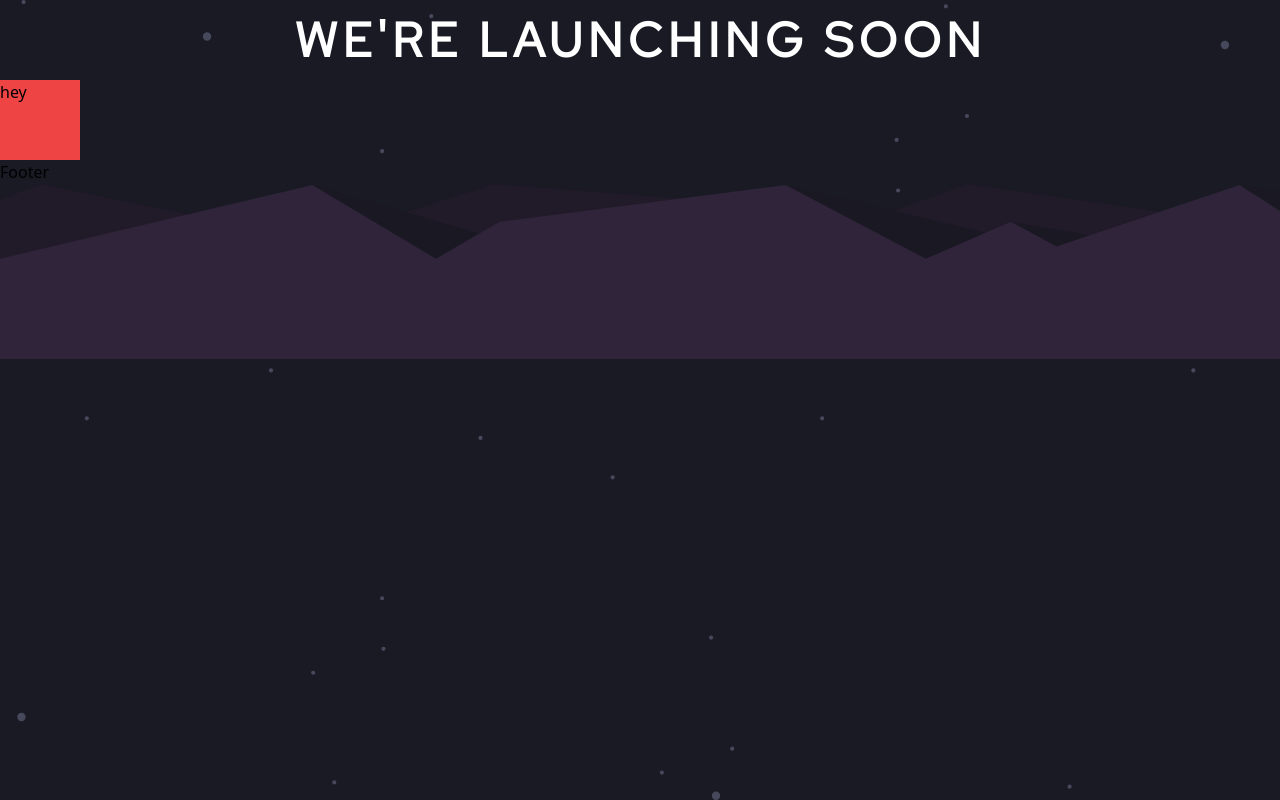
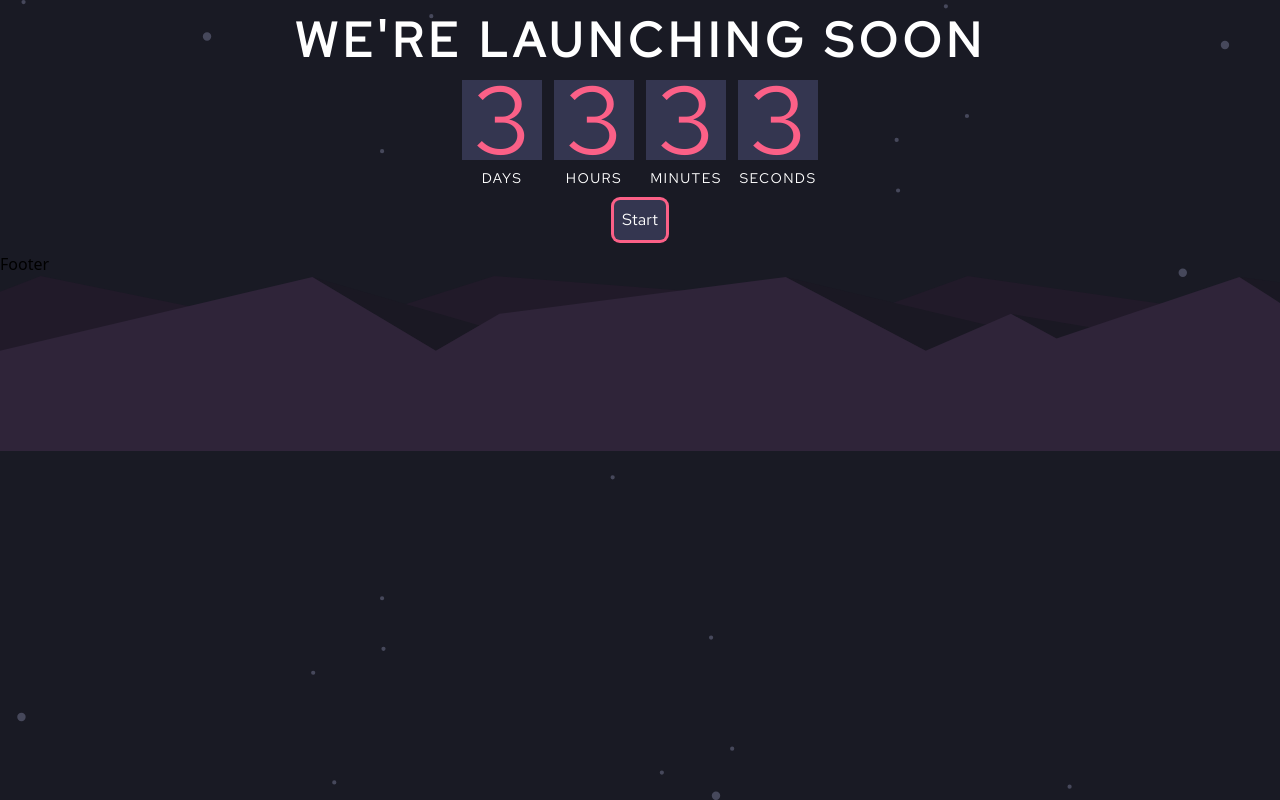
Before and after one commit to ABKodes/countdown-timer, a React (Vite) app: page / in a window 1280 px wide. Built offline with nearby package versions, Linux system fonts and the light colour scheme.

Commit message:
setting up the work environment

```diff
--- a/src/components/Countdown.jsx
+++ b/src/components/Countdown.jsx
@@ -1,13 +1,54 @@
 function Countdown() {
   return (
-    <div className="relative">
-  <div className="bg-blue-500 h-20 w-20 relative">
-    <div className="absolute left-0 top-1/2 w-full h-0.5 bg-white"></div>
-  </div>
-  <div className="absolute top-0 left-0 bg-red-500 h-20 w-20">hey</div>
-</div>
-
-
+    <>
+      <div className="flex justify-center space-x-3">
+        <div className="items-center space-y-2">
+          <div className="flex h-16 w-16 items-center justify-center bg-[#343650] md:h-20 md:w-20">
+            <p className="font-red-hat text-4xl text-[#fb6087] md:text-8xl">
+              3
+            </p>
+          </div>
+          <p className="text-center font-red-hat text-xs uppercase tracking-widest text-white md:text-sm">
+            Days
+          </p>
+        </div>
+        <div className="items-center space-y-2">
+          <div className="flex h-16 w-16 items-center justify-center bg-[#343650] md:h-20 md:w-20">
+            <p className="font-red-hat text-4xl text-[#fb6087] md:text-8xl">
+              3
+            </p>
+          </div>
+          <p className=" text-center font-red-hat text-xs uppercase  tracking-widest text-white md:text-sm">
+            Hours
+          </p>
+        </div>
+        <div className="items-center space-y-2">
+          <div className="flex h-16 w-16 items-center justify-center bg-[#343650] md:h-20 md:w-20">
+            <p className="font-red-hat text-4xl text-[#fb6087] md:text-8xl">
+              3
+            </p>
+          </div>
+          <p className="text-center font-red-hat text-xs uppercase tracking-widest text-white md:text-sm">
+            Minutes
+          </p>
+        </div>
+        <div className="items-center space-y-2">
+          <div className="flex h-16 w-16 items-center justify-center bg-[#343650] md:h-20 md:w-20">
+            <p className="font-red-hat text-4xl text-[#fb6087] md:text-8xl">
+              3
+            </p>
+          </div>
+          <p className="text-center font-red-hat text-xs uppercase tracking-widest text-white md:text-sm">
+            Seconds
+          </p>
+        </div>
+      </div>
+      <div className="flex justify-center my-3">
+        <button className="rounded-md bg-[#343650] p-2 font-red-hat text-white ring ring-[#fb6087] hover:bg-opacity-60 hover:text-[#fb6087]">
+          Start
+        </button>
+      </div>
+    </>
   );
 }
 
```
